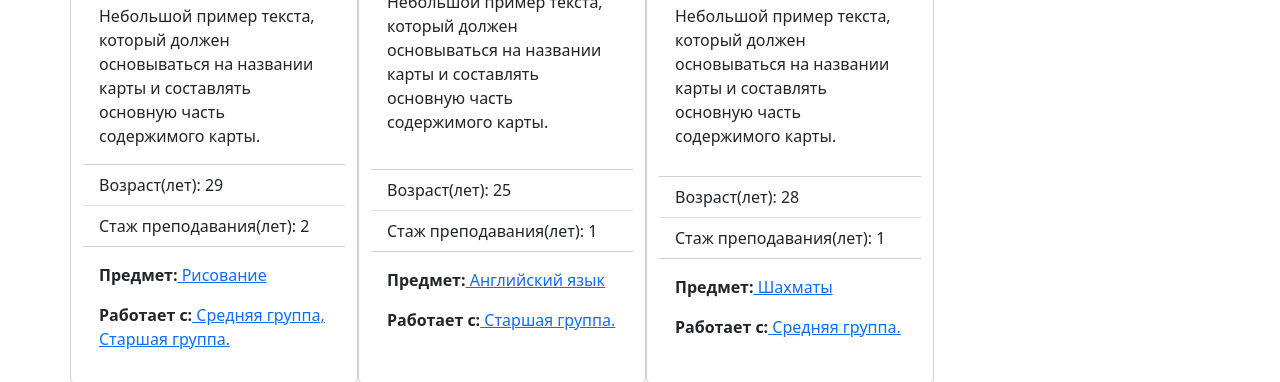
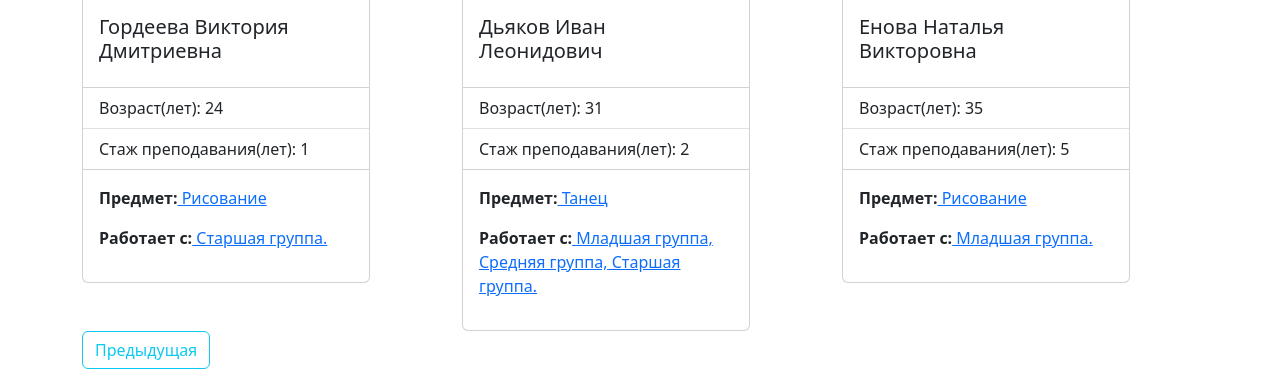
Before and after one commit to Andrei-Horbach/python_diplom, a Django app: page /teachers/?page=2 in a window 1280 px wide. Shown: the part 469-851 px from the top of the page. Run offline with Django 4.2, Linux system fonts and the light colour scheme; data comes from the database, SQL or seed files in the repository; both versions use the stored data as it was after the commit.

Commit message:
work with templates: title, teachers...

```diff
--- a/studiavkraskah/templates/base.html
+++ b/studiavkraskah/templates/base.html
@@ -67,18 +67,15 @@
 
           {% block content %}{% endblock %}
   </div>
-  <div class="row">  <!-- Третья строка -->
-      <div class="col-12">  <!-- Столбик на 12 позиций -->
-          <br><br><p class="text-center">Фотогалерея</p>
-      </div>
-  </div>
-  <div class="row align-items-end">  <!-- Третья строка -->
-      <div class="col-12">  <!-- Столбик на 12 позиций -->
-          <br><br><p class="text-center">Copyright ООО "В красках", 2016. Все права защищены.</p>
-      </div>
-  </div>
 </div>
+<div class="row align-items-end">
+    <div class="container-fluid; p-3 mb-2 bg-danger-subtle text-emphasis-danger">
 
+          <div class="col-12">  <!-- Столбик на 12 позиций -->
+              <br><br><p class="text-center">Copyright ООО "В красках", 2016. Все права защищены.</p>
+          </div>
+    </div>
+</div>
 
 </body>
 </html>
--- a/studiavkraskah/templates/v_kraskah/teacher_list.html
+++ b/studiavkraskah/templates/v_kraskah/teacher_list.html
@@ -4,14 +4,18 @@
 {% block title %}Программы{% endblock %}
 <!-- Блок Контента -->
 {% block content %}
-<h1>Наши преподаватели</h1>
+<div class="text-center"><h2><i>Наши преподаватели</i></h2><br>
+</div>
+
 {% if teacher_list %}
+<div class="container">
+    <div class="row">
         {% for teacher in teacher_list %}
+        <div class="col">
             <div class="card" style="width: 18rem;">
-        <img src="{{ teacher.photo_url }}" class="card-img-top" alt="...">
+                <img src="{{ teacher.photo_url }}" width="400" height="250" class="card-img-top" alt="...">
                 <div class="card-body">
                     <h5 class="card-title">{{ teacher.last_name }} {{ teacher.first_name }} {{ teacher.sure_name }}</h5>
-        <p class="card-text">Небольшой пример текста, который должен основываться на названии карты и составлять основную часть содержимого карты.</p>
                 </div>
                     <ul class="list-group list-group-flush">
                         <li class="list-group-item">Возраст(лет): {{ teacher.age }}</li>
@@ -22,10 +26,26 @@
                     <p><b>Работает с:</b><a href="{{ teacher.get_absolute_url }}" class="card-link"> {{ teacher.get_age_group }}. </a></p>
                 </div>
             </div>
+        </div>
     {% endfor %}
+    </div>
+</div>
+    <div class="row">
+        <nav aria-label="Пример навигации по страницам">
+            <ul class="pagination justify-content-">
+              {% if page_obj.has_previous %}
+              <a class="page-link; btn btn-outline-info" href="{{ request.path }}?page={{ page_obj.previous_page_number }}">Предыдущая</a>
+              {% endif %}
+            </ul>
+            <ul class="pagination justify-content-end">
+              {% if page_obj.has_next %}
+              <a class="page-link; btn btn-outline-info" href="{{ request.path }}?page={{ page_obj.next_page_number }}">Следующая</a>
+              {% endif %}
+            </ul>
+        </nav>
+    </div>
 {% else %}
     <p>В базе данных нет преподавателей!</p>
 {% endif %}
 
-
 {% endblock %}
--- a/studiavkraskah/v_kraskah/models.py
+++ b/studiavkraskah/v_kraskah/models.py
@@ -53,7 +53,7 @@ class Group(models.Model):
     # НАСТРОЙКИ перевода модели и сортировки объектов на главной таблице
     class Meta:
         verbose_name = "Возраст"  # Название модели в ед. Числе
-        verbose_name_plural = "Возраста"  # Название модели во мн. Числе
+        verbose_name_plural = "Возрасты"  # Название модели во мн. Числе
         ordering = ["name"]  # Сортировка по полю
 
 
--- a/studiavkraskah/v_kraskah/views.py
+++ b/studiavkraskah/v_kraskah/views.py
@@ -50,3 +50,4 @@ class CategoryDetailView(generic.DetailView):
 
 class TeacherListView(generic.ListView):
     model = Teacher
+    paginate_by = 3
```
Also changed, not shown: studiavkraskah/templates/index.html (+11 -15 lines), studiavkraskah/db.sqlite3. Lines whose indentation alone changed are shown as unchanged.
